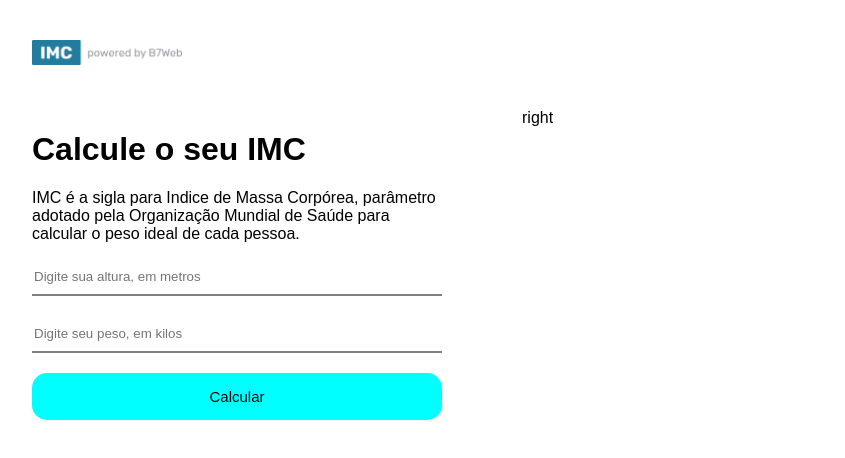
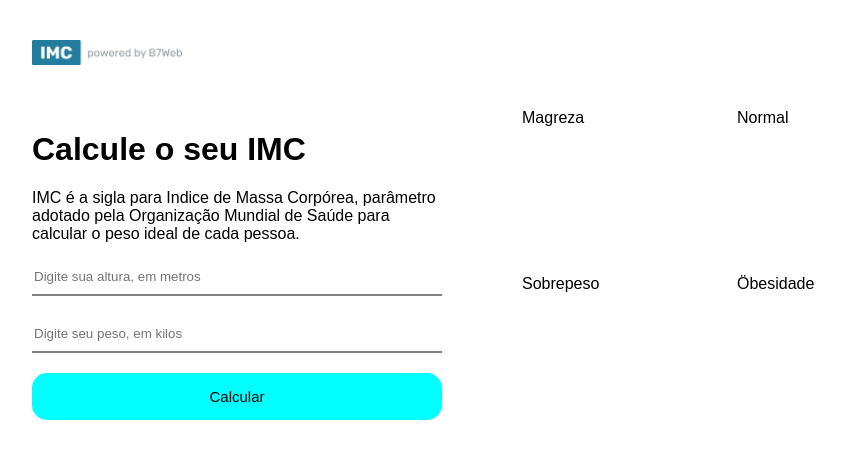
Before and after one commit to johnwss/projetob7imc, a React (Create React App) app: page / in a window 1280 px wide. Shown: the top 458 px of the page, without its empty margins (158-1003 px from the left). Built offline with nearby package versions, Linux system fonts and the light colour scheme.

Commit message:
grid itens

```diff
--- a/src/App.module.css
+++ b/src/App.module.css
@@ -1,4 +1,6 @@
-* {box-sizing: border-box;}
+* {
+  box-sizing: border-box;
+}
 body {
   font-family: Arial, Helvetica, sans-serif;
 }
@@ -6,7 +8,6 @@ body {
 .headerContainer {
   max-width: 900px;
   margin: 40px auto;
-
 }
 .container {
   display: flex;
@@ -14,34 +15,44 @@ max-width: 900px;
   margin: auto;
 }
 .container .leftSide {
-	flex:1;
-	margin-right:40px;
+  flex: 1;
+  margin-right: 40px;
 }
-.container .leftSide h1 {
+/* .container .leftSide h1 {
 }
 .container .leftSide p {
+} */
+.container .leftSide input {
+  width: 100%;
+  border: 0px;
+  border-bottom: 2px solid gray;
+  padding: 10px 2px;
+  outline: 0;
+  margin-bottom: 20px;
 }
-.container .leftSide input {
-width:100%;
-border:0px;
-border-bottom: 2px solid gray;
-padding:10px 2px;
-outline: 0;
-margin-bottom: 20px;}
 .container .leftSide button {
-width:100%;
+  width: 100%;
   font-size: 15px;
   padding: 15px;
   border: 0;
-border-radius:15px;
+  border-radius: 15px;
   background-color: cyan;
   cursor: pointer;
-transition: all ease .3s;
+  transition: all ease 0.3s;
 }
 
 .container .leftSide button:hover {
-background-color: blue;}
-.container .rightSide{
+  background-color: blue;
+}
+.container .rightSide {
+  flex: 1;
+  margin-left: 40px;
+  display: flex;
+}
+
+.container .rightSide .grid {
 	flex:1;
-	margin-left:40px;
+	display: grid;
+	grid-template-columns: repeat(2, 1fr);
+	gap: 20px;
 }
--- a/src/App.tsx
+++ b/src/App.tsx
@@ -1,41 +1,56 @@
-import React from 'react';
-import { useState } from 'react'
-import logo from './logo.svg';
-import poweredImage from './assets/powered.png'
-import styles from './App.module.css'
-import {levels, calculateImc} from './helpers/imc'
+import { useState } from "react";
+import poweredImage from "./assets/powered.png";
+import styles from "./App.module.css";
+import { levels, calculateImc } from "./helpers/imc";
+import { Griditens } from "./components/Griditens";
 
 function App() {
-const [heightField, setHeightField] = useState<number>(0)
-const [weightField, setWeightField] = useState<number>(0)
+  const [heightField, setHeightField] = useState<number>(0);
+  const [weightField, setWeightField] = useState<number>(0);
 
   const handleCalcButton = () => {
-	if(heightField && weightField){
-	}else{
-	return alert("Preencha todos os campos")}
+    if (heightField && weightField) {
+    } else {
+      return alert("Preencha todos os campos");
     }
+  };
   return (
     <div className={styles.main}>
       <header>
         <div className={styles.headerContainer}>
-	<img src={poweredImage} width={150}/>
+          <img src={poweredImage} width={150} />
         </div>
       </header>
       <div className={styles.container}>
-	<div className={styles.leftSide}><h1>Calcule o seu IMC</h1><p> IMC é a sigla para Indice de Massa Corpórea, parâmetro adotado pela Organização Mundial de Saúde para calcular o peso ideal de cada pessoa.</p>
-	<input type="number"
+        <div className={styles.leftSide}>
+          <h1>Calcule o seu IMC</h1>
+          <p>
+            {" "}
+            IMC é a sigla para Indice de Massa Corpórea, parâmetro adotado pela
+            Organização Mundial de Saúde para calcular o peso ideal de cada
+            pessoa.
+          </p>
+          <input
+            type="number"
             placeholder="Digite sua altura, em metros"
             value={heightField > 0 ? heightField : ""}
-	onChange={e => setHeightField(parseFloat(e.target.value))}
+            onChange={(e) => setHeightField(parseFloat(e.target.value))}
           />
-<input type="number"
+          <input
+            type="number"
             placeholder="Digite seu peso, em kilos"
             value={weightField > 0 ? weightField : ""}
-	onChange={e => setWeightField(parseFloat(e.target.value))}
+            onChange={(e) => setWeightField(parseFloat(e.target.value))}
           />
           <button onClick={handleCalcButton}>Calcular</button>
         </div>
-	<div className={styles.rightSide}>right</div>
+        <div className={styles.rightSide}>
+          <div className={styles.grid}>
+            {levels.map((i, k) => (
+              <Griditens key={k} itemData={i}/>
+            ))}
+          </div>
+        </div>
       </div>
     </div>
   );
--- /dev/null
+++ b/src/components/Griditens/Griditens.tsx
@@ -0,0 +1,11 @@
+import { Level } from "../../helpers/imc"
+
+type Props = {
+    itemData: Level
+}
+
+export const Griditens = ({itemData}: Props) => {
+    return (
+        <div>{itemData.title}</div>
+    )
+}
--- /dev/null
+++ b/src/components/Griditens/index.tsx
@@ -0,0 +1 @@
+export * from './Griditens'
--- a/src/helpers/imc.ts
+++ b/src/helpers/imc.ts
@@ -1,26 +1,25 @@
 export type Level = {
-title: string,
-color: string,
-icon: "down"| "up",
-imc: number[],
-yourImc?: number
-}
-
+  title: string;
+  color: string;
+  icon: "down" | "up";
+  imc: number[];
+  yourImc?: number;
+};
 
 export const levels: Level[] = [
-	{title: "Magreza", color: "blue", icon: "down", imc: [0,18.5]},
-	{title: "Normal", color: "green", icon: "up", imc:[18.6, 24,9]},
-	{title: "Sobrepeso",color: "yellow", icon: "down", imc:[25, 30] },
-	{title: "Öbesidade", color: "red", icon: "down", imc: [30.1, 99]}
-]
+  { title: "Magreza", color: "blue", icon: "down", imc: [0, 18.5] },
+  { title: "Normal", color: "green", icon: "up", imc: [18.6, 24, 9] },
+  { title: "Sobrepeso", color: "yellow", icon: "down", imc: [25, 30] },
+  { title: "Öbesidade", color: "red", icon: "down", imc: [30.1, 99] },
+];
 
 export const calculateImc = (height: number, weight: number) => {
-const imc = weight /(height * height)
-for(let i in levels){
-if(imc >= levels[i].imc[0] && imc < levels[i].imc[1]){
-	levels[i].yourImc = imc
-	return levels[i]
-}
-}
-return null
-}
+  const imc = weight / (height * height);
+  for (let i in levels) {
+    if (imc >= levels[i].imc[0] && imc < levels[i].imc[1]) {
+      levels[i].yourImc = imc;
+      return levels[i];
+    }
+  }
+  return null;
+};
```
Also changed, not shown: src/components/Griditens/Griditens.module.css (added). Lines whose indentation alone changed are shown as unchanged.
